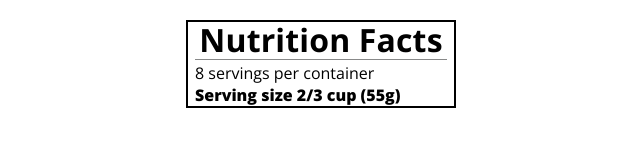
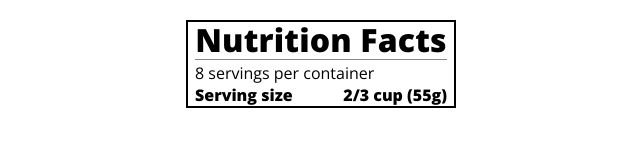
Before and after one commit to gennadijkhimij/html-css-typography, a plain HTML site: page index.html in a window 1280 px wide. Shown: the whole page, without its empty margins (319-959 px from the left). Drawn offline with nearby package versions, Linux system fonts and the light colour scheme.

Commit message:
save project

```diff
--- a/index.html
+++ b/index.html
@@ -10,10 +10,12 @@
 
 <body>
   <div class="label">
-    <h1>Nutrition Facts</h1>
+    <header> <!--представляє вступний вміст, як правило, групу вступних або навігаційних посібників. https://developer.mozilla.org/en-US/docs/Web/HTML/Element/header -->
+    <h1 class="bold">Nutrition Facts</h1>
     <div class="divider"></div>
         <p>8 servings per container</p>
-        <p class="bold">Serving size 2/3 cup (55g)</p>
+        <p class="bold">Serving size <span>2/3 cup (55g)</span></p>
+    </header>
   </div>
 </body>
 </html>
--- a/styles.css
+++ b/styles.css
@@ -18,7 +18,7 @@ body {
     box-sizing: border-box;
 }
 
-h1 {
+header h1 {
     text-align: center;
     margin: -4px 0;
     letter-spacing: 0.15px; /* встановлює поведінку горизонтального інтервалу між текстовими символами. Це значення додається до природного інтервалу між символами під час відтворення тексту. Позитивні значення призводять до того, що символи розходяться один від одного, тоді як від’ємні значення зближують символи. https://developer.mozilla.org/en-US/docs/Web/CSS/letter-spacing */
@@ -26,6 +26,8 @@ h1 {
 
 p {
     margin: 0;
+    display: flex; /* https://developer.mozilla.org/en-US/docs/Web/CSS/display*/
+    justify-content: space-between; /*визначає, як браузер розподіляє простір між і навколо елементів вмісту https://developer.mozilla.org/en-US/docs/Web/CSS/justify-content */
 }
 
 .divider {
```
